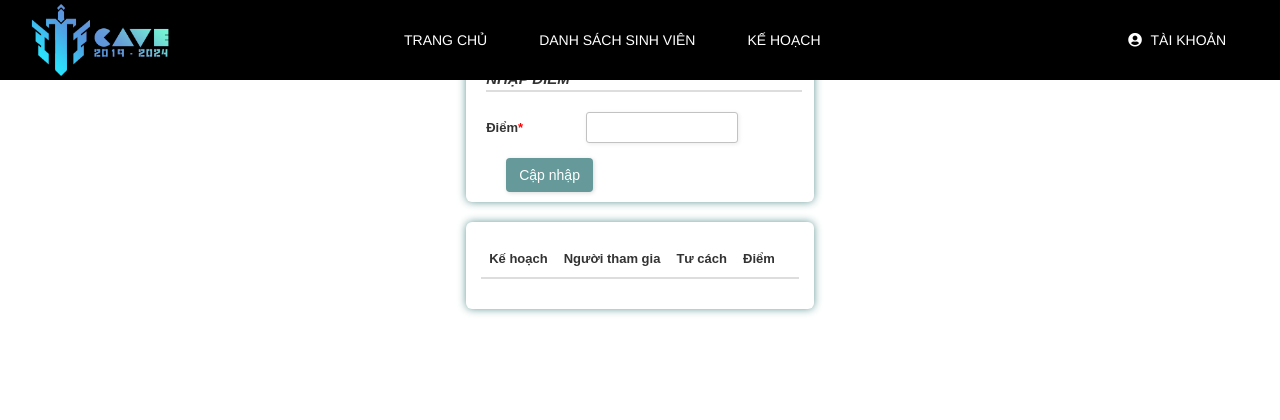
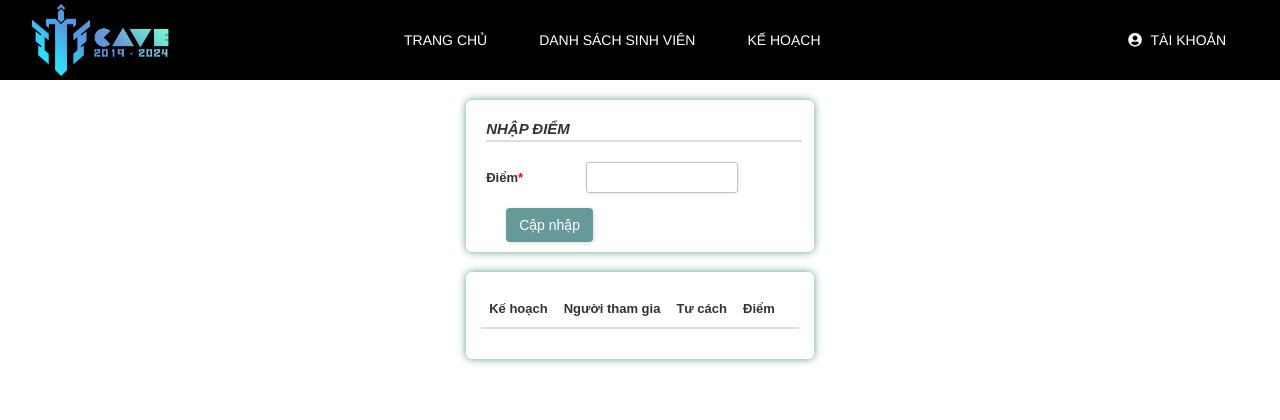
Before and after one commit to PhanNhatTanPK/BTCK, a PHP site: page /editdetail.php?idm2=1 in a window 1280 px wide. Shown: the top 420 px of the page. Run offline with PHP 8.4, Linux system fonts and the light colour scheme; data comes from the database, SQL or seed files in the repository; data that the repository does not hold is empty; some libraries are stand-ins or nearby versions.

Commit message:
update plan2,header

```diff
--- a/CSS/hdlogin.css
+++ b/CSS/hdlogin.css
@@ -64,47 +64,47 @@ html{
 
 }
 
-.nav .tkb{
+.anhead .tkb{
    margin-left: 180px;
 }
-.nav, .subnav{
+.anhead, .subanhead{
     list-style: none;
 
 }
-.nav > li {
+.anhead > li {
     display: inline-block;
 }
-.nav li {
+.anhead li {
 
 position: relative;
 }
-.nav >li> a{
+.anhead >li> a{
     color: white;
 }
-.nav li a {
+.anhead li a {
     text-decoration: none;
     line-height: 80px;
     padding: 0 24px;
     display: block;
 }
-.nav >li:hover> a{
+.anhead >li:hover> a{
     color:white;
     opacity: 0.5;
 }
-.nav >li:hover> a
-,.nav .subnav li:hover a{
+.anhead >li:hover> a
+,.anhead .subanhead li:hover a{
     border-radius: 5%;
 }
-.nav .subnav li:hover a{
+.anhead .subanhead li:hover a{
     color: white;
     background-color: silver;
 
 }
-.nav li:hover .subnav{
+.anhead li:hover .subanhead{
     display: block;
 
 }
-.nav .subnav{
+.anhead .subanhead{
     position: absolute;
     background-color: white;
     box-shadow:  0 0 10px rgba(0 , 0 , 0 , 0.3);
@@ -114,13 +114,13 @@ position: relative;
     border-radius: 5%;
     width: 200px;
 }
-.nav .subnav a {
+.anhead .subanhead a {
 color: black;
 width: 200px;
 padding: 0 12px
 
 }
-.nav{
+.anhead{
     display: inline-block;
 }
 
@@ -135,7 +135,7 @@ padding: 0 12px
 .logo{
     float: left;
 }
-.nav i {
+.anhead i {
     margin-left: 20px;
 }
 /* chuyen hinh */
--- a/CSS/plan2.css
+++ b/CSS/plan2.css
@@ -1,6 +1,6 @@
 .form-style-2{
     margin: auto;
-    margin-top: 50px;
+    margin-top: 100px;
 	max-width: 500px;
 	padding: 20px 12px 10px 20px;
 	font: 13px Arial, Helvetica, sans-serif;
@@ -77,11 +77,7 @@
 	-webkit-border-radius: 3px;
 	-moz-border-radius: 3px;
 }
-.form-style-2 input[type=submit]:hover,
-.form-style-2 input[type=button]:hover{
-	background: #a3c2c2;
-	color: #fff;
-}
+
 .btn{
     margin-left: 20px;
     border: none;
--- a/headerlogin.php
+++ b/headerlogin.php
@@ -20,23 +20,23 @@
                 <div class="logo">
                     <img height="100%" width="200px" src="Image/logocave.png"" />
                 </div>
-                <ul class="nav">
+                <ul class="anhead">
                     <!-- beggin : nav -->
                     <li class="tkb"><a href="./index.php">Trang chủ</a></li>
                     <li>
                         <a href="./listStudents.php">Danh sách sinh viên </a>
-                        <ul class="subnav">
+                        <ul class="subanhead">
                         </ul>
                     </li>
                     <li>
                         <a href="./listPlans.php">Kế hoạch </a>
-                        <ul class="subnav">
+                        <ul class="subanhead">
                         <li><a href="./plan2.php">Quản lý kế hoạch</a></li>
                         </ul>
                     </li>
                 </ul>
                 <div class="login">
-                    <ul class="nav">
+                    <ul class="anhead">
                         <li>
                             <a href=""><i class="fa fa-user-circle" style="margin-right: 5px;"></i>
                                 <?php
@@ -48,7 +48,7 @@
                                 }
                                 ?>
                             </a>
-                            <ul class="subnav">
+                            <ul class="subanhead">
                                 <li><a href="./infomation.php">THÔNG TIN CÁ NHÂN</a></li>
                                 <li><a href="./logout.php">ĐĂNG XUẤT</a></li>
                             </ul>
--- a/hunglol.txt
+++ /dev/null
@@ -1,2 +0,0 @@
-dcmm hungg
-an oc cho hung oc lol tan oc cutpus
--- a/plan2.php
+++ b/plan2.php
@@ -115,7 +115,6 @@ if (isset($_POST['insert'])) {
           echo "</tr>";
                                                                                                                                                     }
                                                                                                                                                       ?>
-
     </table>
   </div>
 </body>
```
